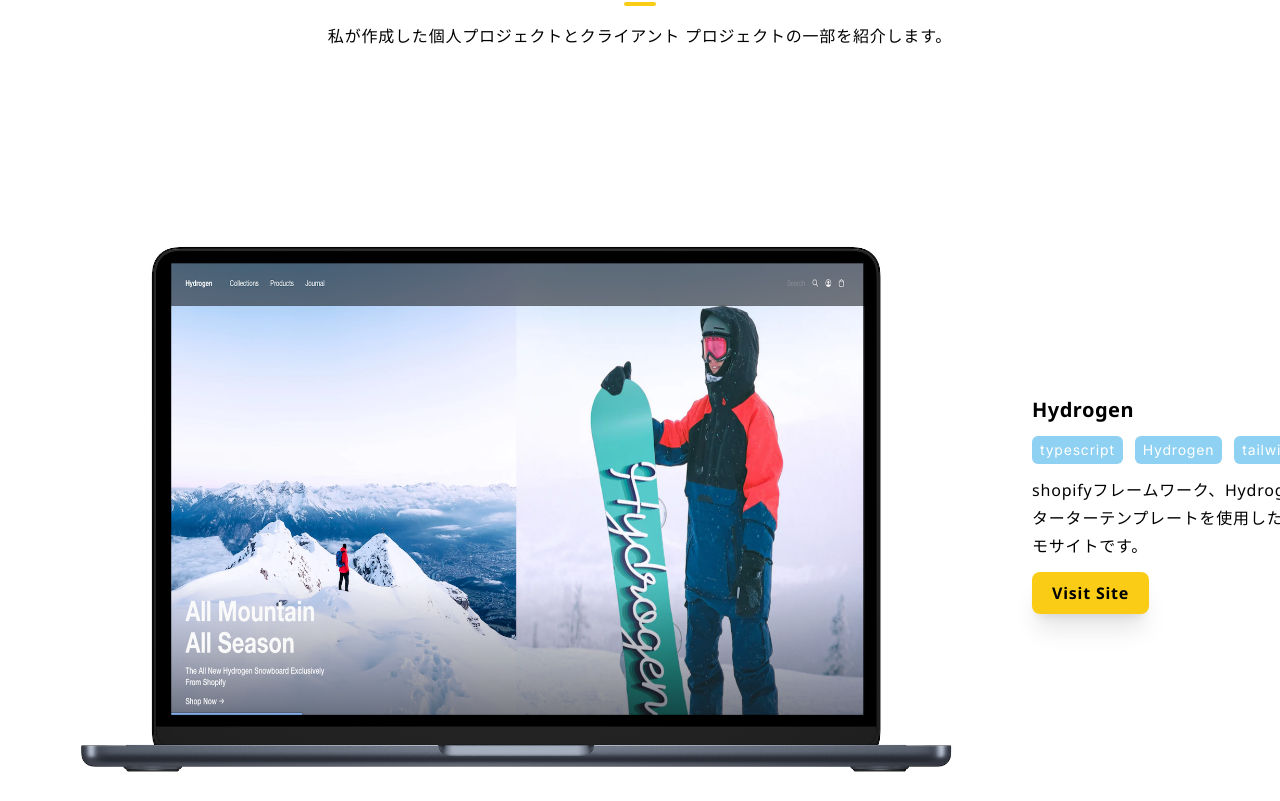
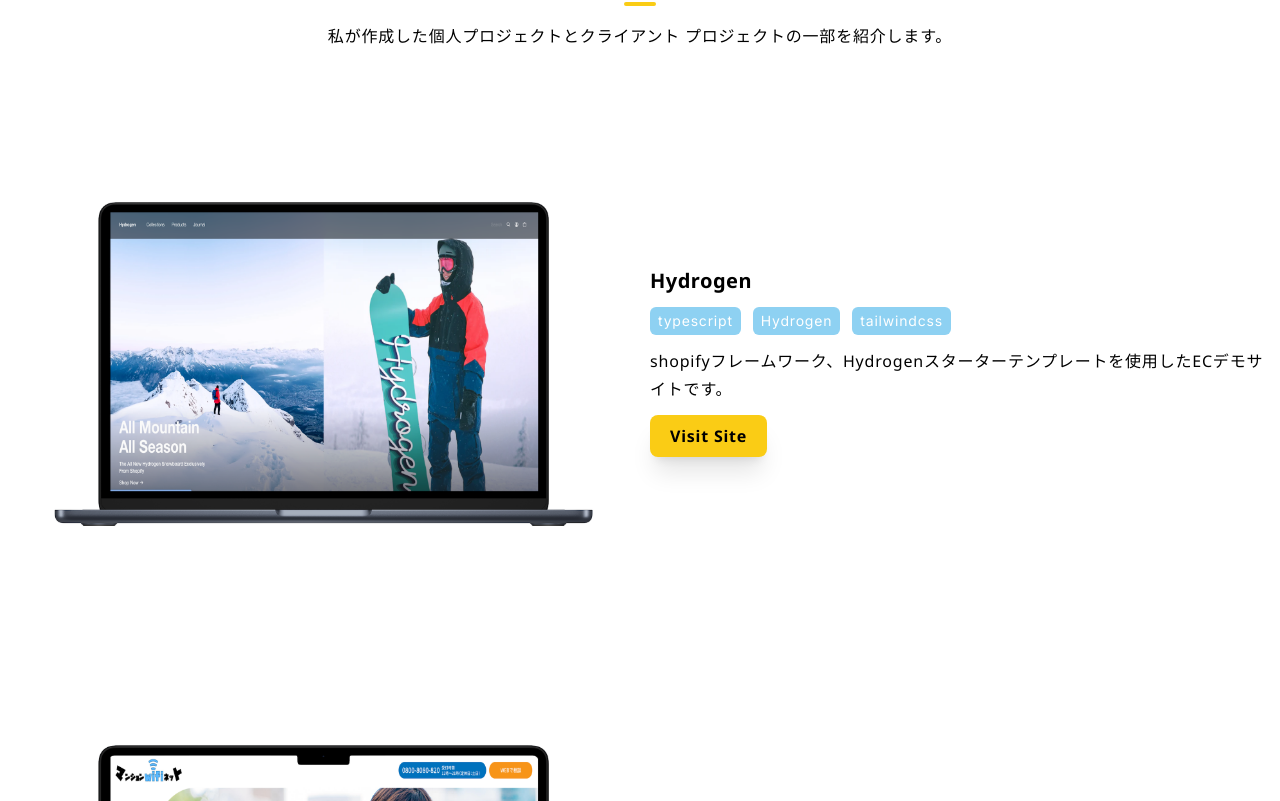
Before and after one commit to kazuyazama/portfolio, a Next.js app: page / in a window 1280 px wide. Shown: the part 1979-2780 px from the top of the page. Built offline with nearby package versions, Linux system fonts and the light colour scheme.

Commit message:
projectsの修正

```diff
--- a/app/page.tsx
+++ b/app/page.tsx
@@ -94,17 +94,19 @@
             {projects.map((item) => (
               <article
                 key={item.path}
-                className="mx-auto flex max-w-screen-xl flex-col items-center gap-5 lg:flex-row "
+                className="mx-auto grid max-w-screen-xl items-center  gap-5 lg:grid-cols-2  "
               >
+                <figure className="">
                   <Image
                     src={item.src}
                     alt={item.title}
                     width={1000}
                     height={300}
-                  className=" basis-1/3 object-cover"
+                    className=" object-cover"
                     sizes="100vw"
                   />
-                <div className=" flex flex-col items-center gap-5 lg:items-start lg:gap-3">
+                </figure>
+                <div className=" flex  flex-col items-center gap-5 lg:items-start lg:gap-3">
                   <h2>{item.title}</h2>
 
                   <ul className="flex gap-3">
--- a/assets/projects.ts
+++ b/assets/projects.ts
@@ -1,7 +1,7 @@
 export const projects = [
   {
     path: "https://hydrogen-app.restarts.workers.dev/",
-    src: "/Hydrogen.png",
+    src: "/hydrogen.png",
     title: "Hydrogen",
     use: ["typescript", "Hydrogen", "tailwindcss"],
     descripttion:
```
Lines whose indentation alone changed are shown as unchanged.
